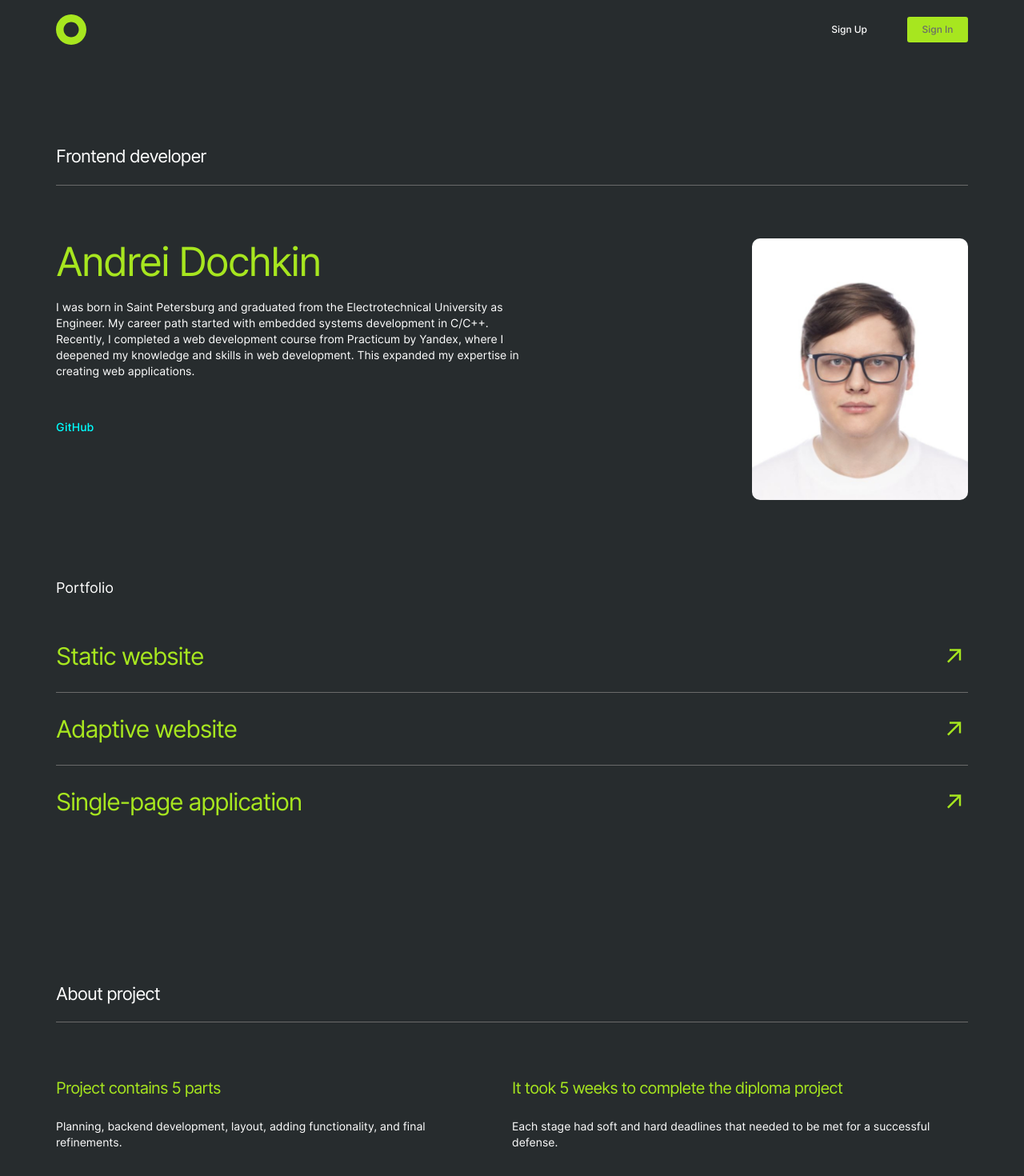
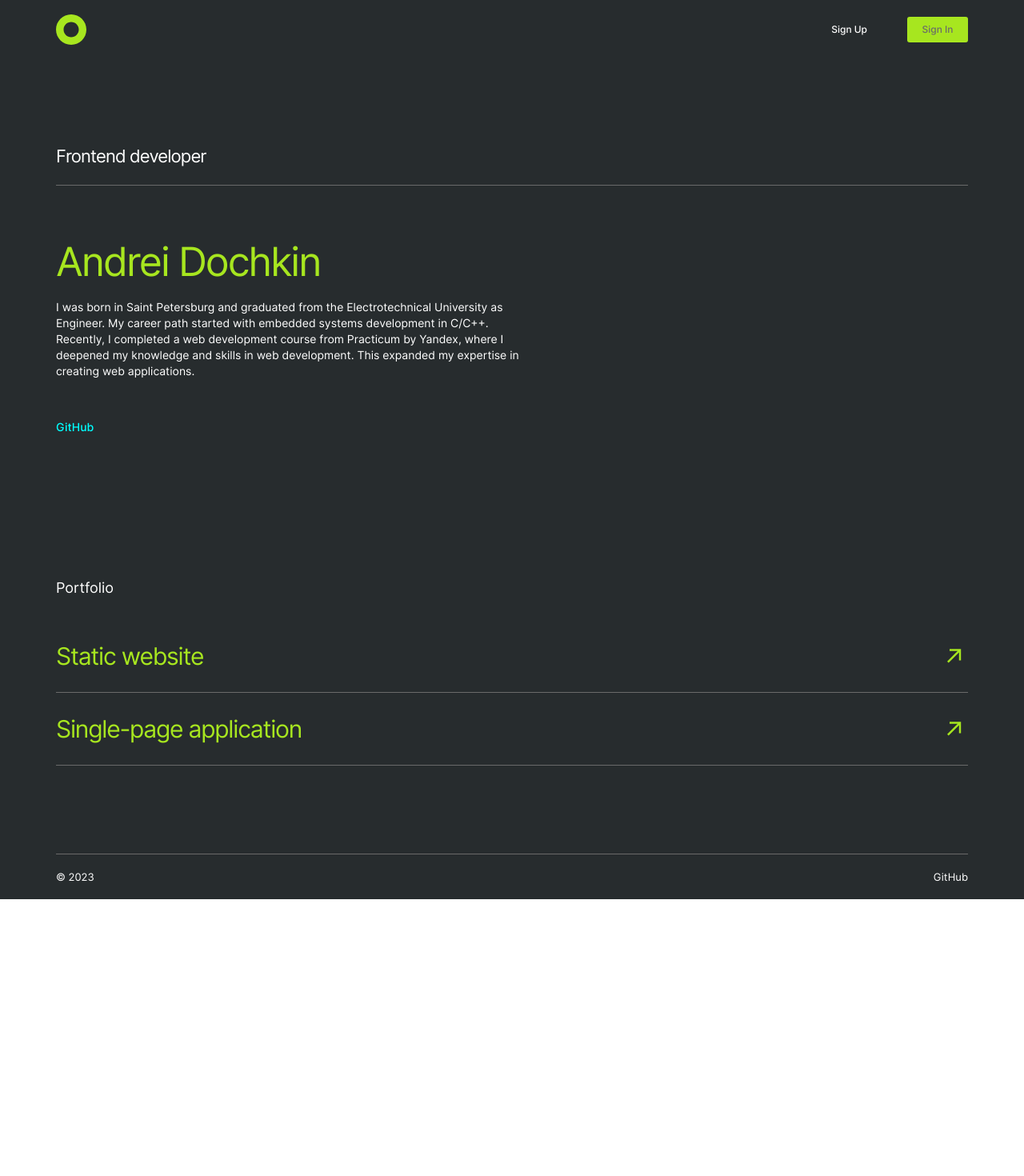
Before and after one commit to AndreyDochkin/movies-explorer-frontend, a React (Create React App) app: page / in a window 1280 px wide. Shown: the top 1470 px of the page at 80% size. After the commit the page ends 1124 px from the top, so only its background shows below. Built offline with nearby package versions, Linux system fonts and the light colour scheme.

Commit message:
fix: remove component

```diff
--- a/public/index.html
+++ b/public/index.html
@@ -18,6 +18,6 @@
   <body>
     <noscript>You need to enable JavaScript to run this app.</noscript>
     <div id="root"></div>
-
+    <script type="module" src="https://unpkg.com/@splinetool/viewer@1.0.9/build/spline-viewer.js"></script>
   </body>
 </html>
--- a/src/components/Main/Main.jsx
+++ b/src/components/Main/Main.jsx
@@ -8,7 +8,7 @@ function Main() {
         <main>
             <Portfolio />
             {/* <Promo /> */}
-            <AboutProject />
+            {/* <AboutProject /> */}
             {/* <Techs /> */}
 
         </main>
--- a/src/components/Portfolio/Portfolio.css
+++ b/src/components/Portfolio/Portfolio.css
@@ -71,6 +71,12 @@
     object-fit: cover;
     border-radius: 10px;
 }
+
+/* .portfolio__spline {
+    max-width: 270px;
+    width: 100%;
+    height: 327px;
+} */
 
 .portfolio__article-text {
     color: var(--color-third);
--- a/src/components/Portfolio/Portfolio.jsx
+++ b/src/components/Portfolio/Portfolio.jsx
@@ -16,8 +16,13 @@ function Portfolio() {
                         I was born in Saint Petersburg and graduated from the Electrotechnical University as Engineer. My career path started with embedded systems development in C/C++. Recently, I completed a web development course from Practicum by Yandex, where I deepened my knowledge and skills in web development. This expanded my expertise in creating web applications.
                     </p>
                     <a className='portfolio__article-link' href='https://github.com/AndreyDochkin' target="_blank" rel="noopener noreferrer">GitHub</a>
+
                 </article>
-                <img className='portfolio__article-img' src={photoPath} alt='Portfolio author' />
+                {/* <img className='portfolio__article-img' src={photoPath} alt='Portfolio author' /> */}
+                <div className='portfolio__article-img'>
+                    <spline-viewer url="https://prod.spline.design/VkEnP-TP55NSEzWh/scene.splinecode"></spline-viewer>
+                </div>
+
             </div>
 
             <h3 className='portfolio__list-title'>Portfolio</h3>
@@ -31,16 +36,10 @@ function Portfolio() {
                 <li className='portfolio__list-line'></li>
 
                 <li className='portfolio__list-item'>
-                    <a className='portfolio__list-link' href='https://github.com/AndreyDochkin/russian-travel' target="_blank" rel="noopener noreferrer">Adaptive website</a>
-                    <img className='portfolio__list-img' src={arrowPath} alt="Arrow icon" />
-                </li>
-
-                <li className='portfolio__list-line'></li>
-
-                <li className='portfolio__list-item'>
                     <a className='portfolio__list-link' href='https://github.com/AndreyDochkin/react-mesto-api-full-gha' target="_blank" rel="noopener noreferrer">Single-page application</a>
                     <img className='portfolio__list-img' src={arrowPath} alt="Arrow icon" />
                 </li>
+                <li className='portfolio__list-line'></li>
             </ul>
 
         </section>
```
